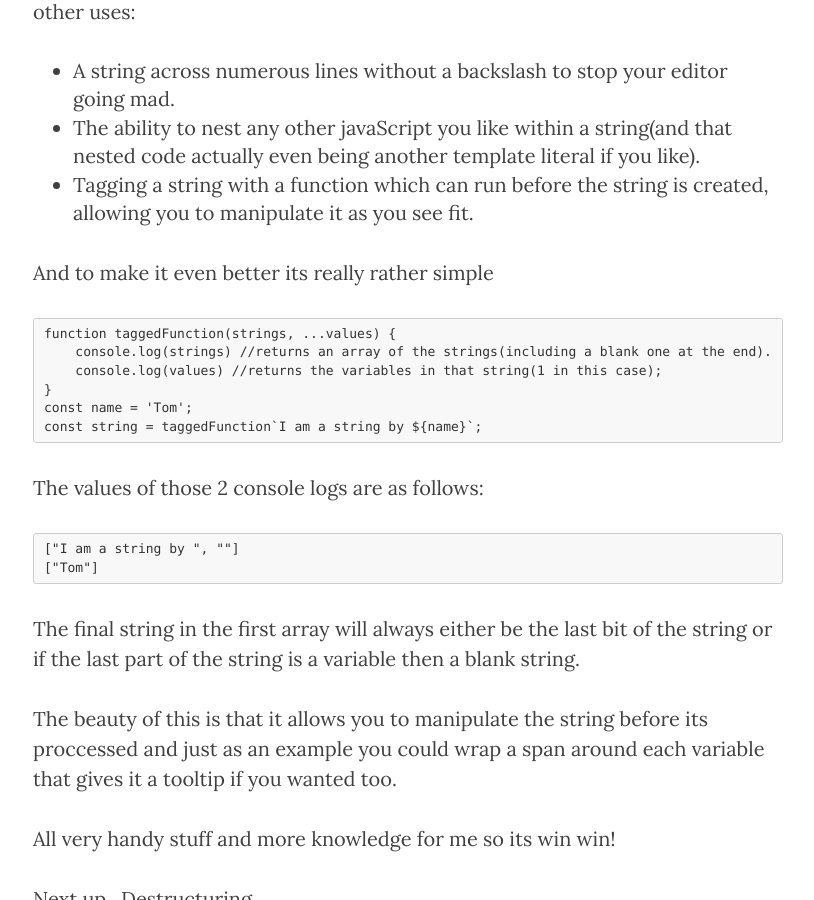
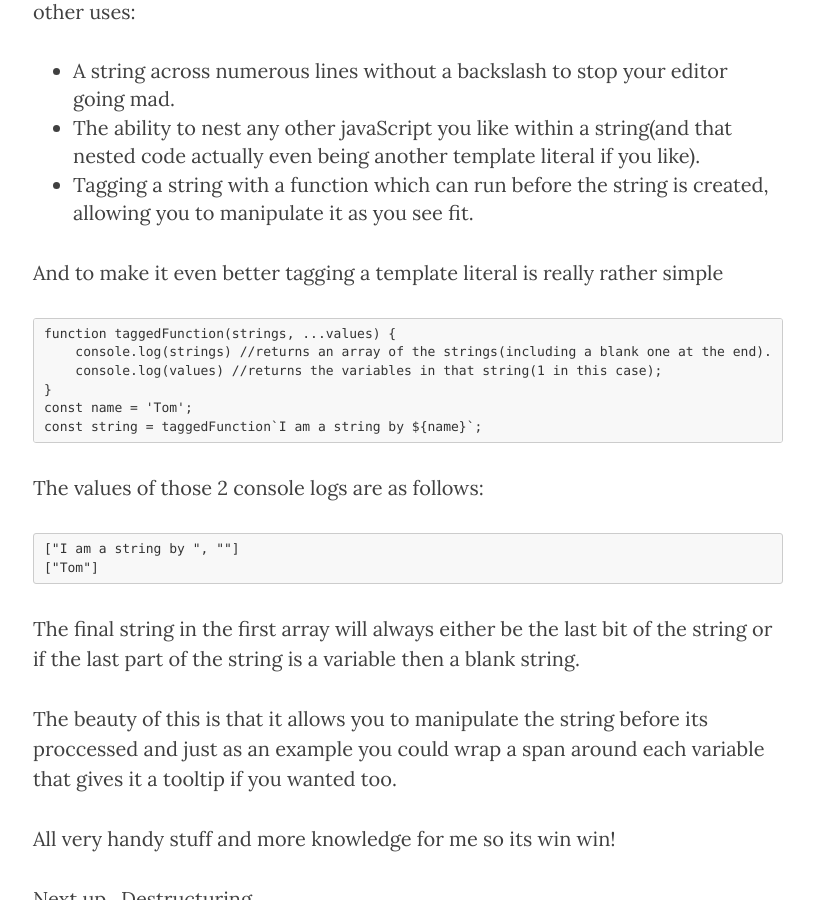
Before and after one commit to tomhanson/tomhanson.github.io, a Jekyll site: the page built from javaScript/_posts/2017-12-03-template-literals.markdown, in a window 1280 px wide and 900 px high, scrolled down 736 px. Shown: the whole window, without its empty margins (232-1046 px from the left). Built offline with Jekyll 4.4.1, drawn with Linux system fonts in a browser that asks for light colours; nearby versions of some CDN libraries.

Commit message:
updated code to make more sense

```diff
--- a/javaScript/_posts/2017-12-03-template-literals.markdown
+++ b/javaScript/_posts/2017-12-03-template-literals.markdown
@@ -18,7 +18,7 @@ header-img: "img/blank-space.jpg"
 <li>Tagging a string with a function which can run before the string is created, allowing you to manipulate it as you see fit.</li>
 </ul>
 
-<p>And to make it even better its really rather simple</p>
+<p>And to make it even better tagging a template literal is really rather simple</p>
 <pre>
 function taggedFunction(strings, ...values) {
     console.log(strings) //returns an array of the strings(including a blank one at the end). &nbsp;
```
